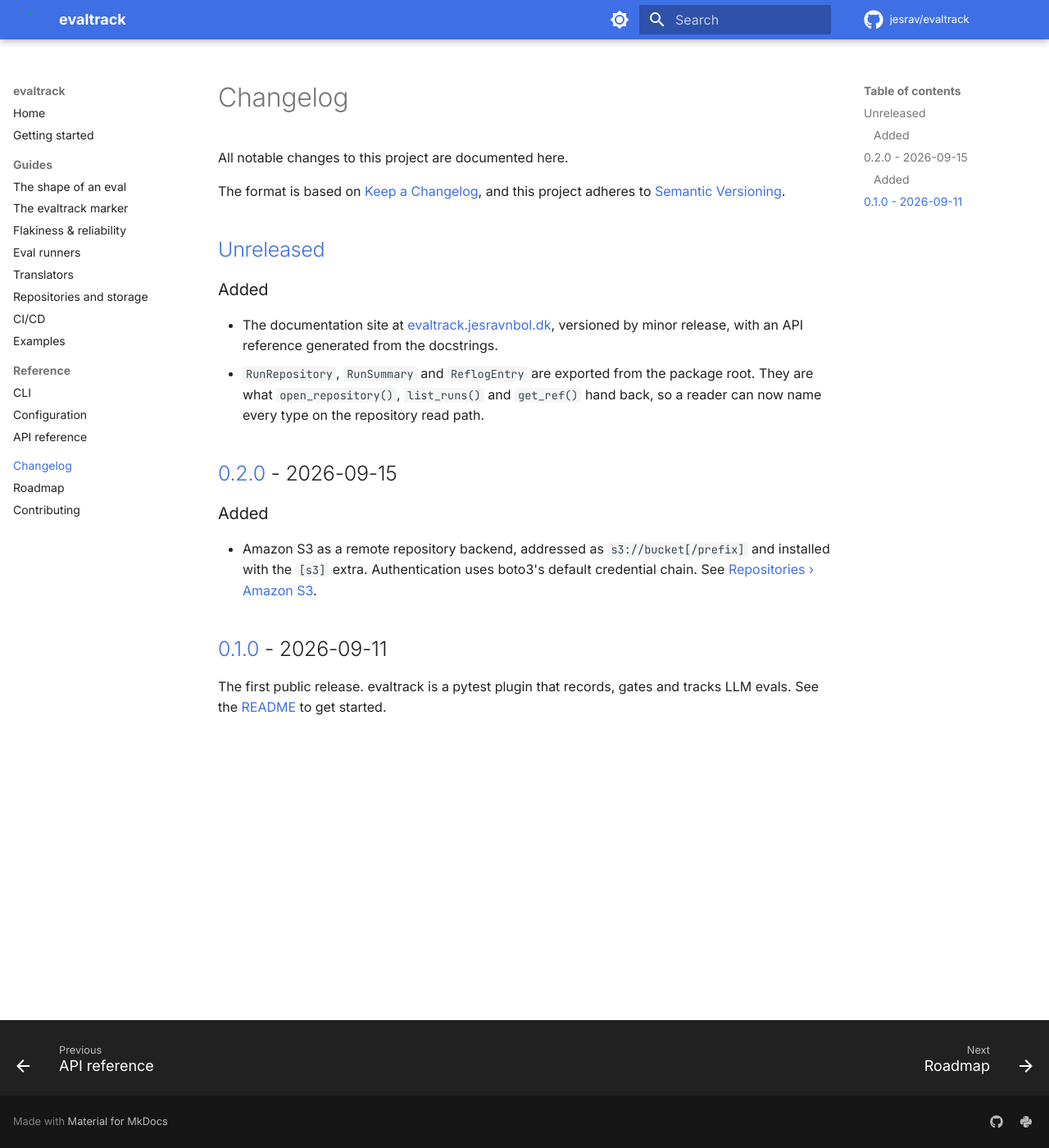
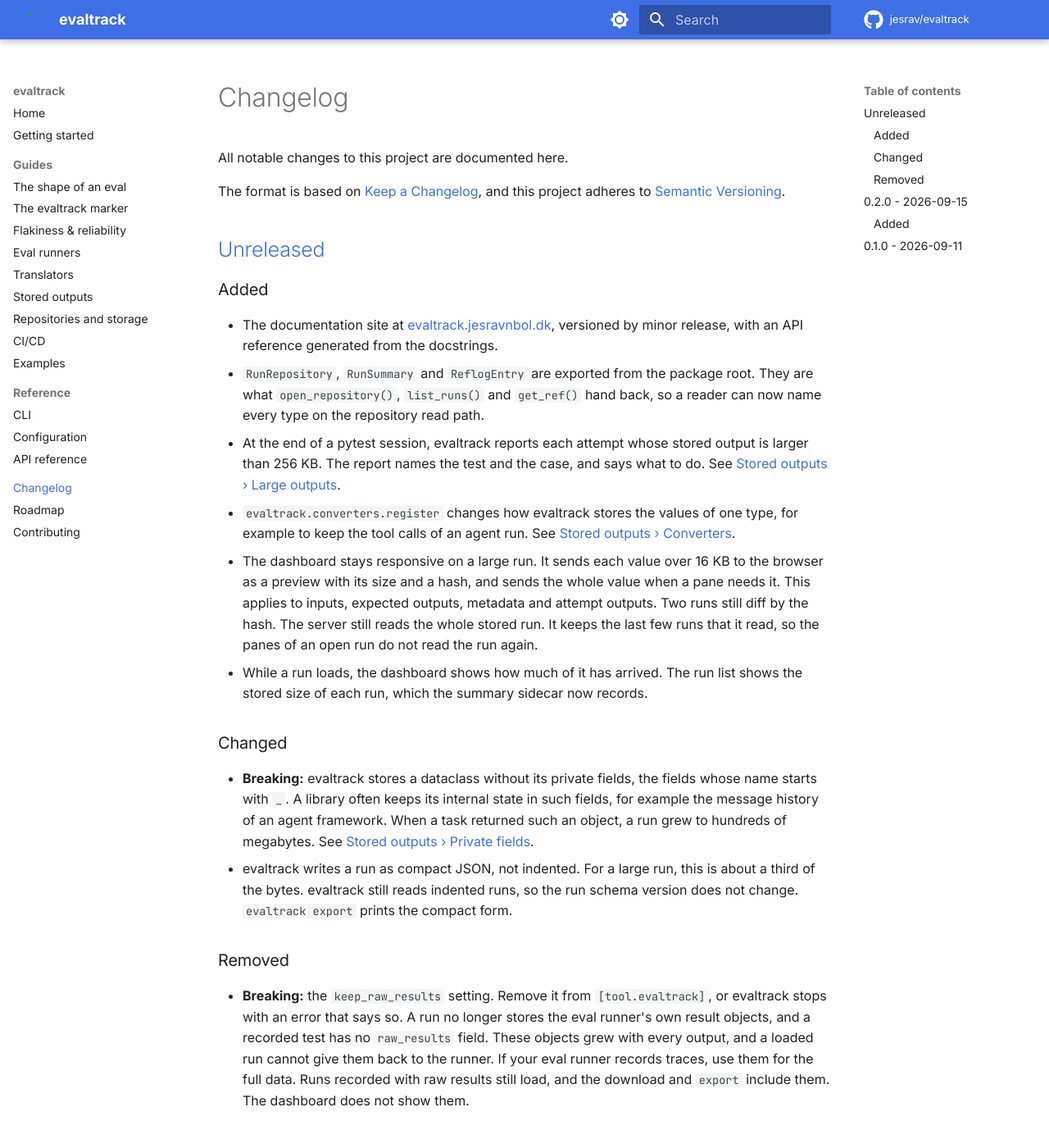
Before and after one commit to jesrav/evaltrack, an MkDocs documentation site: the page built from docs/changelog.md, in a window 1280 px wide and 1400 px high. Shown: the whole window at 82% size. Built offline with MkDocs 1.6.1 and Material for MkDocs 9.7.7, drawn with Linux system fonts in a browser that asks for light colours; comment, search, counter and statistics services are not loaded; the version menu is left out.

Commit message:
Document stored outputs and update the changelog.

```diff
--- a/CHANGELOG.md
+++ b/CHANGELOG.md
@@ -16,6 +16,39 @@ The format is based on [Keep a Changelog], and this project adheres to [Semantic
 - `RunRepository`, `RunSummary` and `ReflogEntry` are exported from the package root. They are what
   `open_repository()`, `list_runs()` and `get_ref()` hand back, so a reader can now name every type
   on the repository read path.
+- At the end of a pytest session, evaltrack reports each attempt whose stored output is larger than
+  256 KB. The report names the test and the case, and says what to do. See
+  [Stored outputs › Large outputs](https://evaltrack.jesravnbol.dk/latest/outputs/#large-outputs).
+- `evaltrack.converters.register` changes how evaltrack stores the values of one type, for example
+  to keep the tool calls of an agent run. See
+  [Stored outputs › Converters](https://evaltrack.jesravnbol.dk/latest/outputs/#converters).
+- The dashboard stays responsive on a large run. It sends each value over 16 KB to the browser as a
+  preview with its size and a hash, and sends the whole value when a pane needs it. This applies to
+  inputs, expected outputs, metadata and attempt outputs. Two runs still diff by the hash. The
+  server still reads the whole stored run. It keeps the last few runs that it read, so the panes of
+  an open run do not read the run again.
+- While a run loads, the dashboard shows how much of it has arrived. The run list shows the stored
+  size of each run, which the summary sidecar now records.
+
+### Changed
+
+- **Breaking:** evaltrack stores a dataclass without its private fields, the fields whose name
+  starts with `_`. A library often keeps its internal state in such fields, for example the message
+  history of an agent framework. When a task returned such an object, a run grew to hundreds of
+  megabytes. See
+  [Stored outputs › Private fields](https://evaltrack.jesravnbol.dk/latest/outputs/#private-fields).
+- evaltrack writes a run as compact JSON, not indented. For a large run, this is about a third of
+  the bytes. evaltrack still reads indented runs, so the run schema version does not change.
+  `evaltrack export` prints the compact form.
+
+### Removed
+
+- **Breaking:** the `keep_raw_results` setting. Remove it from `[tool.evaltrack]`, or evaltrack
+  stops with an error that says so. A run no longer stores the eval runner's own result objects, and
+  a recorded test has no `raw_results` field. These objects grew with every output, and a loaded run
+  cannot give them back to the runner. If your eval runner records traces, use them for the full
+  data. Runs recorded with raw results still load, and the download and `export` include them. The
+  dashboard does not show them.
 
 ## [0.2.0] - 2026-09-15
 
--- a/mkdocs.yml
+++ b/mkdocs.yml
@@ -72,6 +72,7 @@ nav:
       - Flakiness & reliability: flakiness.md
       - Eval runners: eval-runners.md
       - Translators: translators.md
+      - Stored outputs: outputs.md
       - Repositories and storage: repositories.md
       - CI/CD: ci-cd.md
       - Examples: examples.md
```
Also changed, not shown: docs/eval-runners.md (+3 -0 lines), docs/outputs.md (added, +92 -0 lines), docs/reference/api.md (+5 -0 lines).
